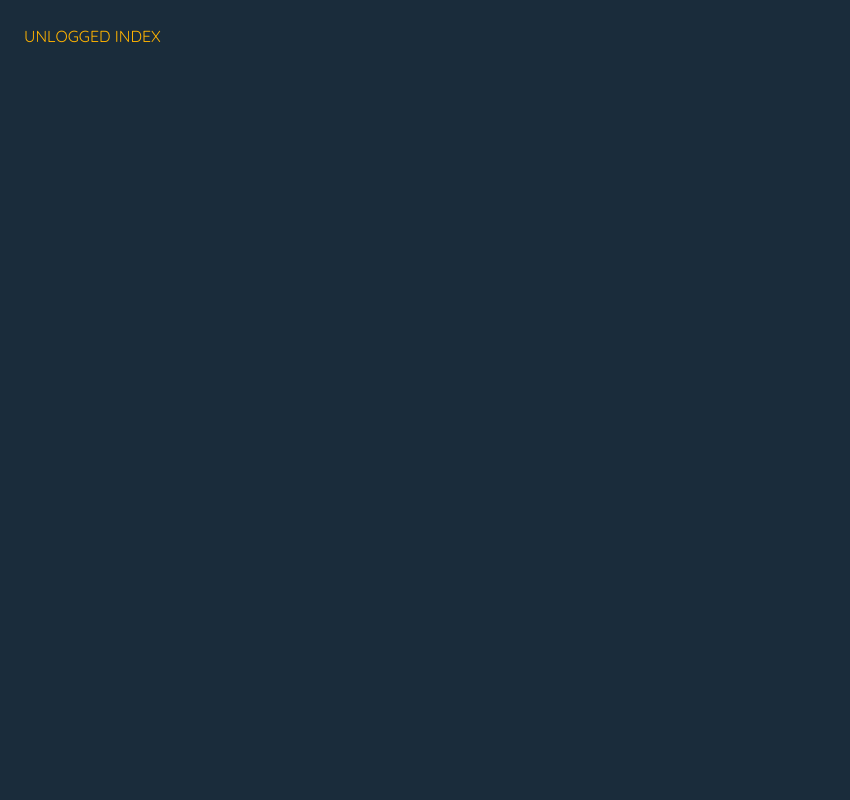
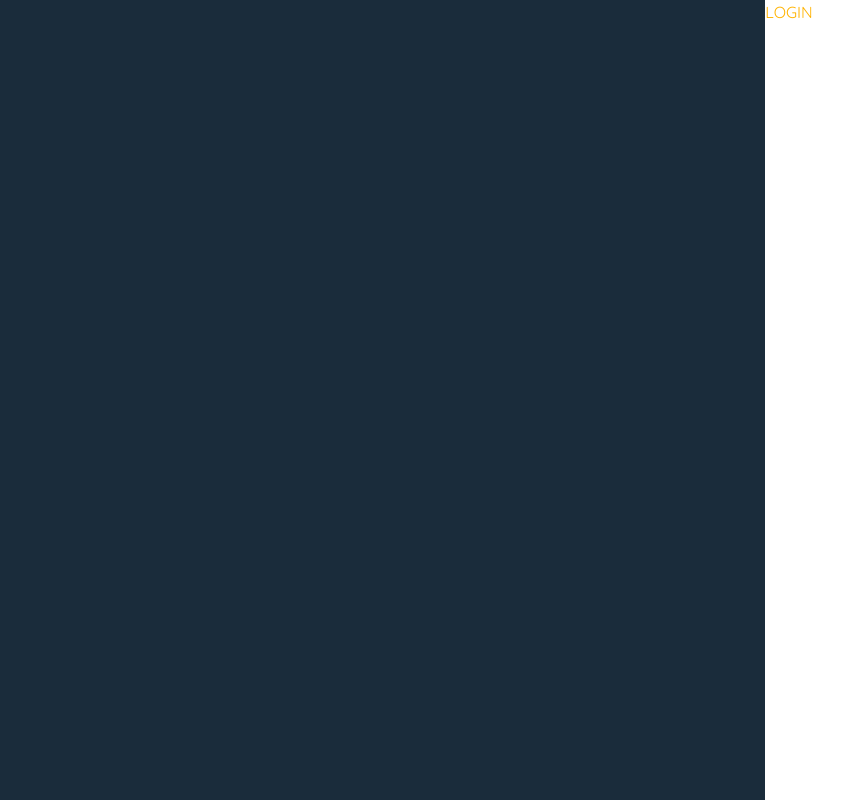
Before and after one commit to danielecomandini/astawar, a React (Vite) app: page / in a window 1280 px wide. Shown: the whole page, without its empty margins (0-850 px from the left). Built offline with nearby package versions, Linux system fonts and the light colour scheme.

Commit message:
Grid Item alignment contents

```diff
--- a/src/App.jsx
+++ b/src/App.jsx
@@ -1,35 +1,15 @@
-import { BrowserRouter, Routes, Route } from "react-router-dom";
-import Layout from "./UI/layout/Layout.jsx";
-import { MENU_DEFINITION } from "./assets/menu/MenuDefinition.js";
-import HomeIndex from "./pages/home/HomeIndex.jsx";
 import { useState } from "react";
 import UnloggedIndex from "./pages/unlogged/UnloggedIndex.jsx";
-
-const getComponent = (component) => {
-  const Component = component;
-  return <Component />;
-};
+import Routing from "./routing/Routing.jsx";
 
 const App = () => {
-  const MENU = MENU_DEFINITION;
-
-  const [userConnected, setUserConnected] = useState(undefined)
+  const [userConnected, setUserConnected] = useState(undefined);
 
   return (
-    <BrowserRouter>
-      <Routes>
-        <Route element={<Layout userConnected={userConnected} />}>
-          <Route path="/" element={userConnected ? <HomeIndex /> : <UnloggedIndex />} />
-          {MENU.map((route) => (
-            <Route
-              key={route.id}
-              path={`/${route.id}`}
-              element={getComponent(route.component)}
-            />
-          ))}
-        </Route>
-      </Routes>
-    </BrowserRouter>
+    <>
+      {!userConnected && <UnloggedIndex />}
+      {userConnected && <Routing userConnected={userConnected} />}
+    </>
   );
 };
 
--- a/src/UI/elements/grids/AWCol.jsx
+++ b/src/UI/elements/grids/AWCol.jsx
@@ -1,8 +1,10 @@
 import { Grid } from "@mui/material";
 
-const AWCol = ({ children, xs, md }) => {
+const AWCol = ({ children, size = 12, textAlign }) => {
   return (
-    <Grid size={{ xs: xs, md: md }}>
+    <Grid size={{ md: size }} sx={{
+      textAlign: textAlign
+    }} justifyItems={textAlign}>
       {children}
     </Grid>
   );
--- a/src/pages/unlogged/UnloggedIndex.jsx
+++ b/src/pages/unlogged/UnloggedIndex.jsx
@@ -1,5 +1,25 @@
+import AWCol from "../../UI/elements/grids/AWCol";
+import AWRow from "../../UI/elements/grids/AWRow";
+import UnloggedApplicationDescription from "./components/UnloggedApplicationDescription";
+
 const UnloggedIndex = () => {
-  return <div>UNLOGGED INDEX</div>;
+  return (
+    <AWRow spacing={0}>
+      <AWCol size={7}>
+        <UnloggedApplicationDescription />
+      </AWCol>
+      <AWCol size={5}>
+        <div
+          style={{
+            backgroundColor: "white",
+            height: "100vh",
+          }}
+        >
+          LOGIN
+        </div>
+      </AWCol>
+    </AWRow>
+  );
 };
 
 export default UnloggedIndex;
--- /dev/null
+++ b/src/pages/unlogged/components/UnloggedApplicationDescription.jsx
@@ -0,0 +1,19 @@
+import { Avatar } from "@mui/material";
+import AWCol from "../../../UI/elements/grids/AWCol";
+import AWRow from "../../../UI/elements/grids/AWRow";
+
+const UnloggedApplicationDescription = () => {
+  return (
+    <section
+      style={{
+        marginTop: "50px"
+      }}
+    >
+      <AWRow>
+        <AWCol textAlign="center"></AWCol>
+      </AWRow>
+    </section>
+  );
+};
+
+export default UnloggedApplicationDescription;
--- /dev/null
+++ b/src/routing/Routing.jsx
@@ -0,0 +1,36 @@
+import { BrowserRouter, Routes, Route } from "react-router-dom";
+import Layout from "../UI/layout/Layout";
+import { MENU_DEFINITION } from "../assets/menu/MenuDefinition";
+import HomeIndex from "../pages/home/HomeIndex";
+import UnloggedIndex from "../pages/unlogged/UnloggedIndex";
+
+const getComponent = (component) => {
+  const Component = component;
+  return <Component />;
+};
+
+const Routing = ({userConnected}) => {
+  const MENU = MENU_DEFINITION;
+
+  return (
+    <BrowserRouter>
+      <Routes>
+        <Route element={<Layout userConnected={userConnected} />}>
+          <Route
+            path="/"
+            element={userConnected ? <HomeIndex /> : <UnloggedIndex />}
+          />
+          {MENU.map((route) => (
+            <Route
+              key={route.id}
+              path={`/${route.id}`}
+              element={getComponent(route.component)}
+            />
+          ))}
+        </Route>
+      </Routes>
+    </BrowserRouter>
+  );
+};
+
+export default Routing;
```
